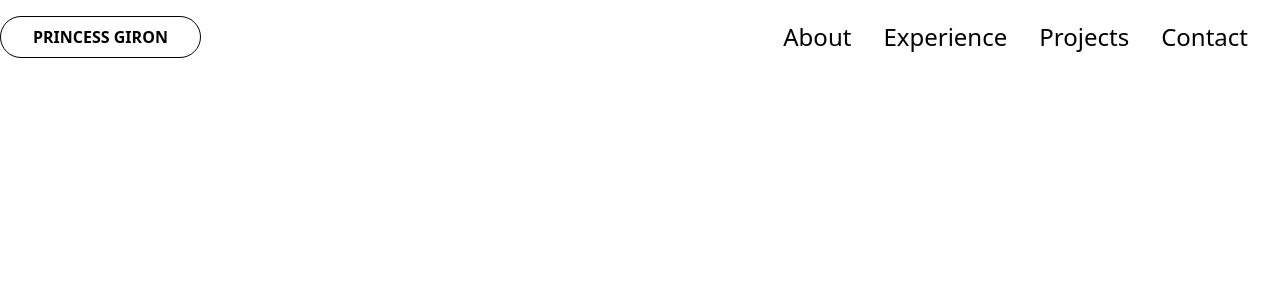
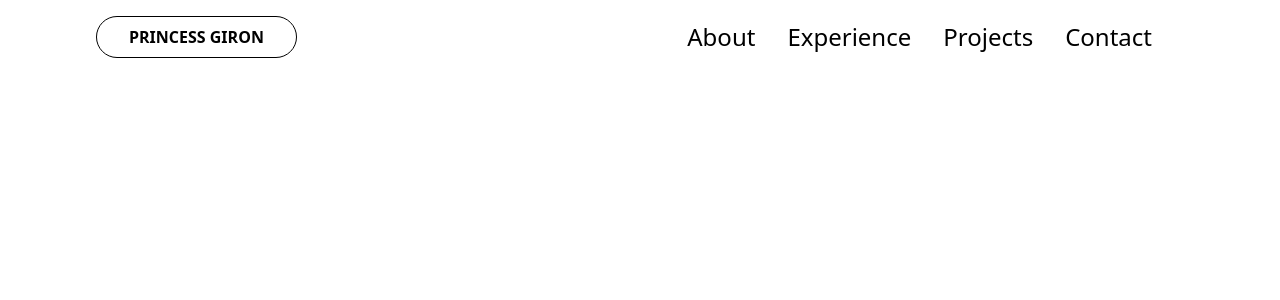
Before and after one commit to youth-of-may/portfolio-app, a React (Vite) app: page / in a window 1280 px wide. Shown: the top 300 px of the page. Built offline with nearby package versions, Linux system fonts and the light colour scheme.

Commit message:
Put NavBar inside main.

```diff
--- a/src/layout/MainLayout.jsx
+++ b/src/layout/MainLayout.jsx
@@ -1,13 +1,15 @@
-import Navbar from "../components/NavBar";
+import Footer from "../components/Footer";
+import Navbar from "../components/Navbar";
 import { Outlet } from "react-router-dom";
 
 export default function MainLayout() {
   return (
     <>
+    <main className="px-8 mx-auto max-w-6xl">
       <Navbar />
-      <main>
         {/* Child routes render here */}
         <Outlet />
+
       </main>
     </>
   );
```
